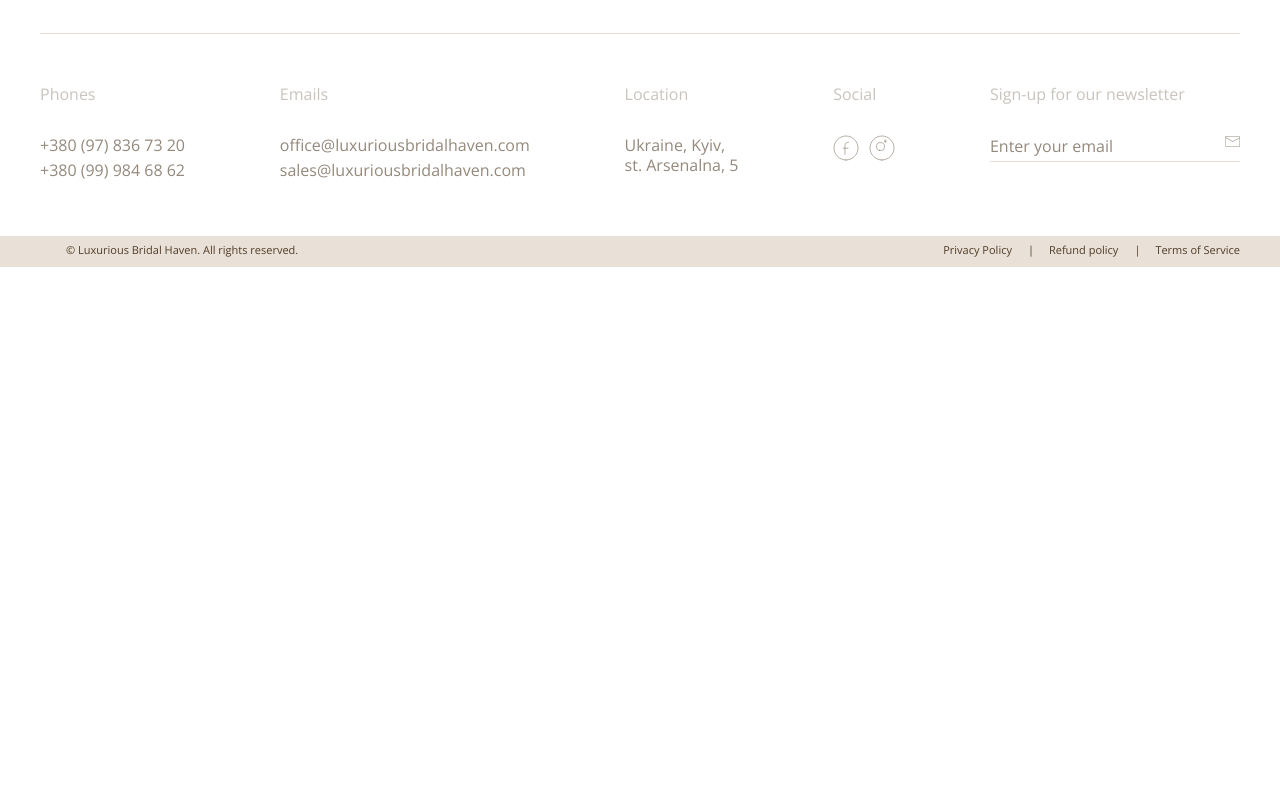
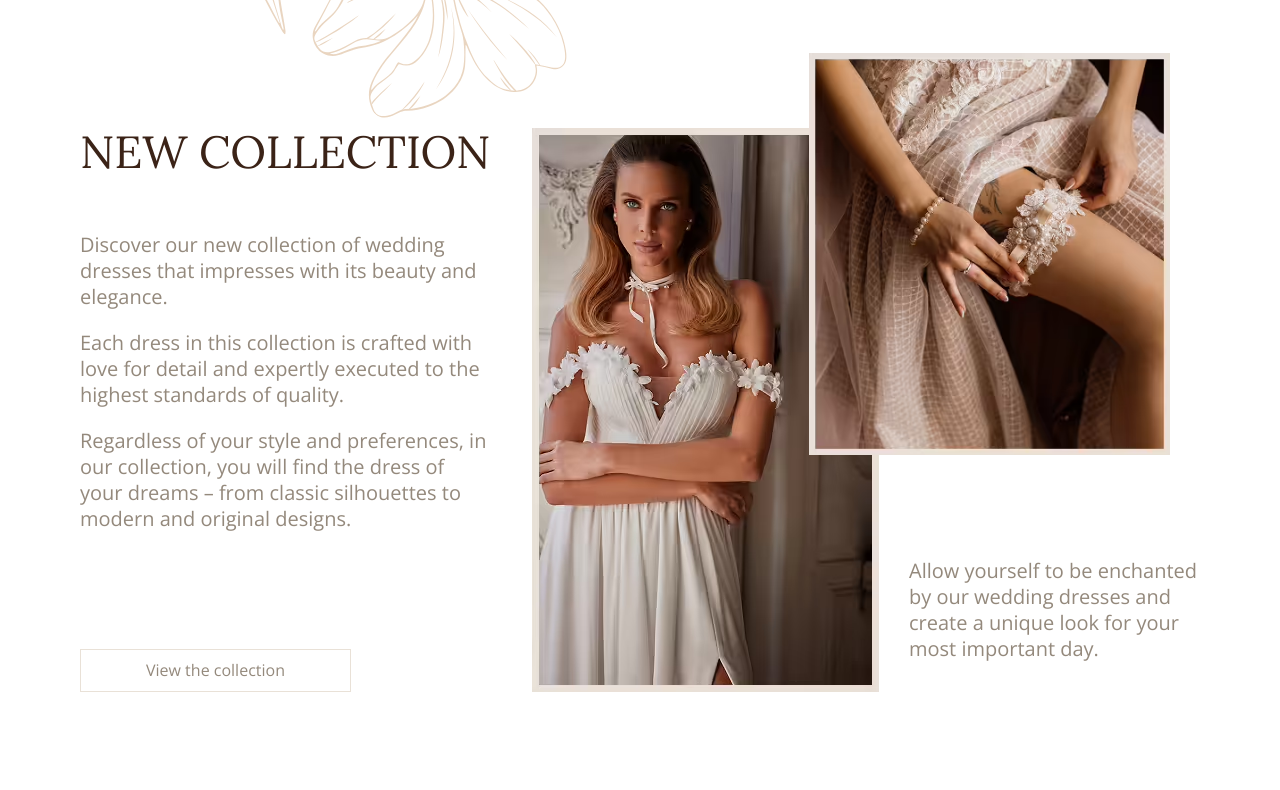
Before and after one commit to dsurdiy/bridal-haven, a website: page app/pages/index.html in a window 1280 px wide. Shown: the part 967-1757 px from the top of the page. Before the commit the page ends 1234 px from the top, so only its background shows below. Drawn offline with nearby package versions, Linux system fonts and the light colour scheme; files that its build step writes are made by us from their sources; files whose address does not match are found by name.

Commit message:
added new-collection section

```diff
--- a/app/pages/index.html
+++ b/app/pages/index.html
@@ -3,9 +3,9 @@
 
 <main class="main">
   <section class="top" style="background-image: image-set(
-    url('../images/top-bg.avif') type('image/avif'),
-    url('../images/top-bg.webp') type('image/webp'),
-    url('../images/top-bg.jpg')
+    url('images/top-bg.avif') type('image/avif'),
+    url('images/top-bg.webp') type('image/webp'),
+    url('images/top-bg.jpg')
   );">
     <div class="container">
       <div class="top__inner">
@@ -14,6 +14,43 @@
       </div>
     </div>
   </section>
+  <section class="new-collection">
+    <div class="container">
+      <div class="new-collection__inner">
+        <div class="new-collection__content">
+          <h2 class="new-collection__title">NEW COLLECTION</h2>
+          <p class="new-collection__text">Discover our new collection of wedding dresses that impresses with its beauty
+            and elegance.
+          </p>
+          <p class="new-collection__text">
+            Each dress in this collection is crafted with love for detail and expertly executed to the highest standards
+            of quality.
+          </p>
+          <p class="new-collection__text">
+            Regardless of your style and preferences, in our collection, you will find the dress of your dreams – from
+            classic
+            silhouettes to modern and original designs.
+          </p>
+          <a class="new-collection__link" href="#">View the collection</a>
+        </div>
+        <picture class="new-collection__img">
+          <source srcset="images/new-coll-1.avif" type="image/avif">
+          <source srcset="images/new-coll-1.webp" type="image/webp">
+          <img src="images/new-coll-1.jpg" alt="new-collection">
+        </picture>
+        <div class="new-collection__box">
+          <picture class="new-collection__box-img">
+            <source srcset="images/new-coll-2.avif" type="image/avif">
+            <source srcset="images/new-coll-2.webp" type="image/webp">
+            <img src="images/new-coll-2.jpg" alt="new-collection">
+          </picture>
+          <p class="new-collection__caption">
+            Allow yourself to be enchanted by our wedding dresses and create a unique look for your most important day.
+          </p>
+        </div>
+      </div>
+    </div>
+  </section>
 </main>
 
 <!--=include footer.html -->
--- a/app/scss/style.scss
+++ b/app/scss/style.scss
@@ -201,3 +201,70 @@ body {
     border-radius: 3px;
   }
 }
+
+.new-collection {
+  background-image: url("../images/top-decor.svg");
+  background-repeat: no-repeat;
+  background-position: 150px -50%;
+
+  &__inner {
+    padding: 150px 0;
+    display: flex;
+  }
+
+  &__content {
+    max-width: 492px;
+    padding: 70px 40px 0 40px;
+    display: flex;
+    flex-direction: column;
+  }
+
+  &__title {
+    @extend %lora-400;
+    font-size: 45px;
+    margin-bottom: 50px;
+    text-transform: uppercase;
+  }
+
+  &__text {
+    margin-bottom: 20px;
+    color: vars.$color-text-muted;
+  }
+
+  &__link {
+    margin-top: auto;
+    font-size: 16px;
+    color: vars.$color-text-muted;
+    padding: 10px 65px;
+    border: 1px solid vars.$bg-primary;
+    align-self: start;
+  }
+
+  &__img {
+    padding-top: 75px;
+    flex-basis: 347px;
+    img {
+      width: 100%;
+    }
+  }
+
+  &__box {
+    position: relative;
+    max-width: 361px;
+    display: flex;
+    flex-direction: column;
+  }
+
+  &__box-img {
+    width: 404px;
+    position: absolute;
+    top: 0;
+    left: -70px;
+  }
+
+  &__caption {
+    margin-top: auto;
+    padding: 30px;
+    color: vars.$color-text-muted;
+  }
+}
```
Also changed, not shown: app/images/new-coll-1.avif (added), app/images/new-coll-1.jpg (added), app/images/new-coll-1.webp (added), app/images/new-coll-2.avif (added), app/images/new-coll-2.jpg (added), app/images/new-coll-2.webp (added), app/images/src/new-coll-1.jpg (added), app/images/src/new-coll-2.jpg (added), app/images/src/top-decor.svg (added), app/images/top-decor.svg (added).
